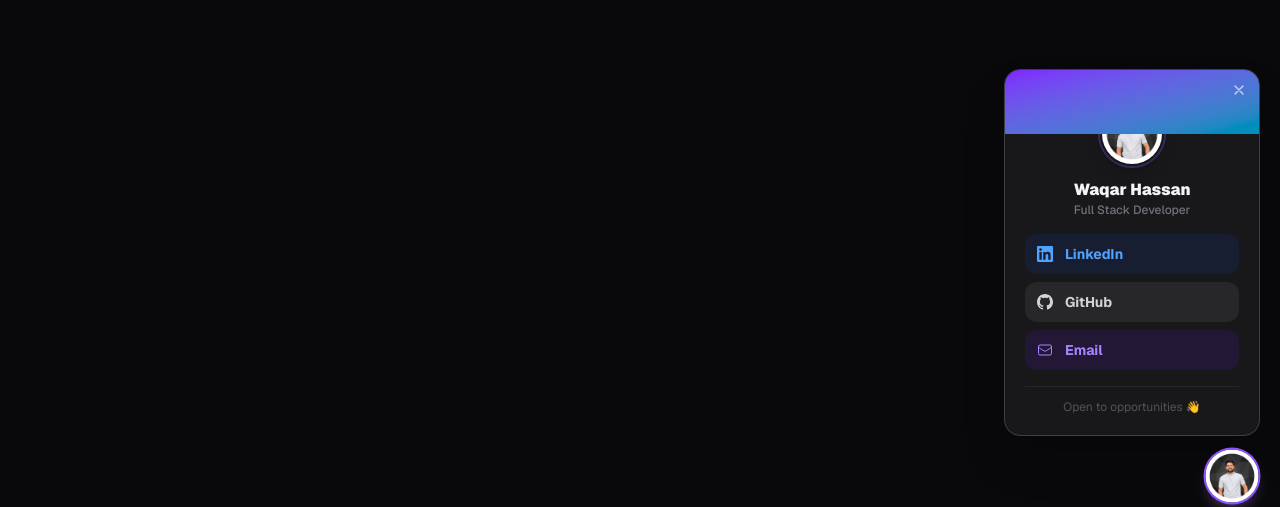
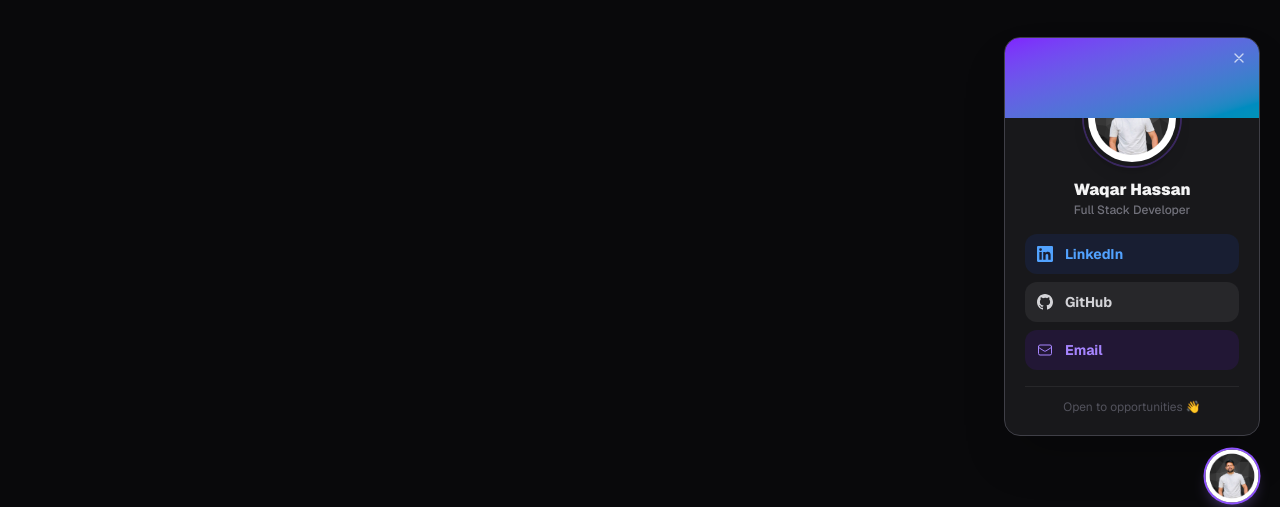
Before and after one commit to waqar629/Ai-Interview-Coach, a Next.js app: page /interview/1 in a window 1280 px wide. Both pictures are taken after a click on the button 1232 px from the left and 748 px from the top of the page. Shown: the part 272-779 px from the top of the page. Built offline with nearby package versions, Linux system fonts and the light colour scheme; no server answers; the database is empty.

Commit message:
Fix avatar display: larger card avatar and correct face framing
- FloatingContact card: avatar enlarged to 96x96, banner to h-20,
  objectPosition center 25% to frame face not chest
- Interview page avatar: same objectPosition fix

```diff
--- a/src/app/interview/[id]/page.tsx
+++ b/src/app/interview/[id]/page.tsx
@@ -332,7 +332,7 @@ export default function InterviewPage({ params }: PageProps) {
               </div>
             ) : (
               <div className="w-9 h-9 rounded-full flex-shrink-0 overflow-hidden ring-2 ring-violet-400/40 shadow-sm">
-                <Image src="/avatar.jpg" alt="Hassan" width={36} height={36} className="w-full h-full" style={{ objectFit: "cover", objectPosition: "center 10%" }} />
+                <Image src="/avatar.jpg" alt="Hassan" width={36} height={36} className="w-full h-full" style={{ objectFit: "cover", objectPosition: "center 25%" }} />
               </div>
             )}
             <div className="flex flex-col gap-1 max-w-[80%]">
--- a/src/components/FloatingContact.tsx
+++ b/src/components/FloatingContact.tsx
@@ -23,7 +23,7 @@ export function FloatingContact() {
       {open && (
         <div className="bg-white dark:bg-zinc-900 border border-gray-200 dark:border-zinc-700 rounded-2xl shadow-2xl w-64 overflow-hidden">
           {/* Gradient header banner */}
-          <div className="bg-gradient-to-br from-violet-600 to-cyan-600 h-16 relative">
+          <div className="bg-gradient-to-br from-violet-600 to-cyan-600 h-20 relative">
             <button
               onClick={() => setOpen(false)}
               className="absolute top-3 right-3 text-white/70 hover:text-white transition-colors"
@@ -35,15 +35,15 @@ export function FloatingContact() {
           </div>
 
           {/* Avatar overlapping header */}
-          <div className="flex flex-col items-center -mt-8 px-5 pb-5">
-            <div className="w-16 h-16 rounded-full border-2 border-white dark:border-zinc-900 shadow-lg overflow-hidden ring-2 ring-violet-500/30 mb-3">
+          <div className="flex flex-col items-center -mt-12 px-5 pb-5">
+            <div className="w-24 h-24 rounded-full border-4 border-white dark:border-zinc-900 shadow-lg overflow-hidden ring-2 ring-violet-500/30 mb-3">
               <Image
                 src="/avatar.jpg"
                 alt="Waqar Hassan"
-                width={64}
-                height={64}
+                width={96}
+                height={96}
                 className="w-full h-full"
-                style={{ objectFit: "cover", objectPosition: "center 10%" }}
+                style={{ objectFit: "cover", objectPosition: "center 25%" }}
               />
             </div>
             <p className="font-black text-gray-900 dark:text-zinc-100 text-base">Waqar Hassan</p>
@@ -108,7 +108,7 @@ export function FloatingContact() {
           width={56}
           height={56}
           className="w-full h-full"
-          style={{ objectFit: "cover", objectPosition: "center 10%" }}
+          style={{ objectFit: "cover", objectPosition: "center 25%" }}
         />
       </button>
     </div>
```
